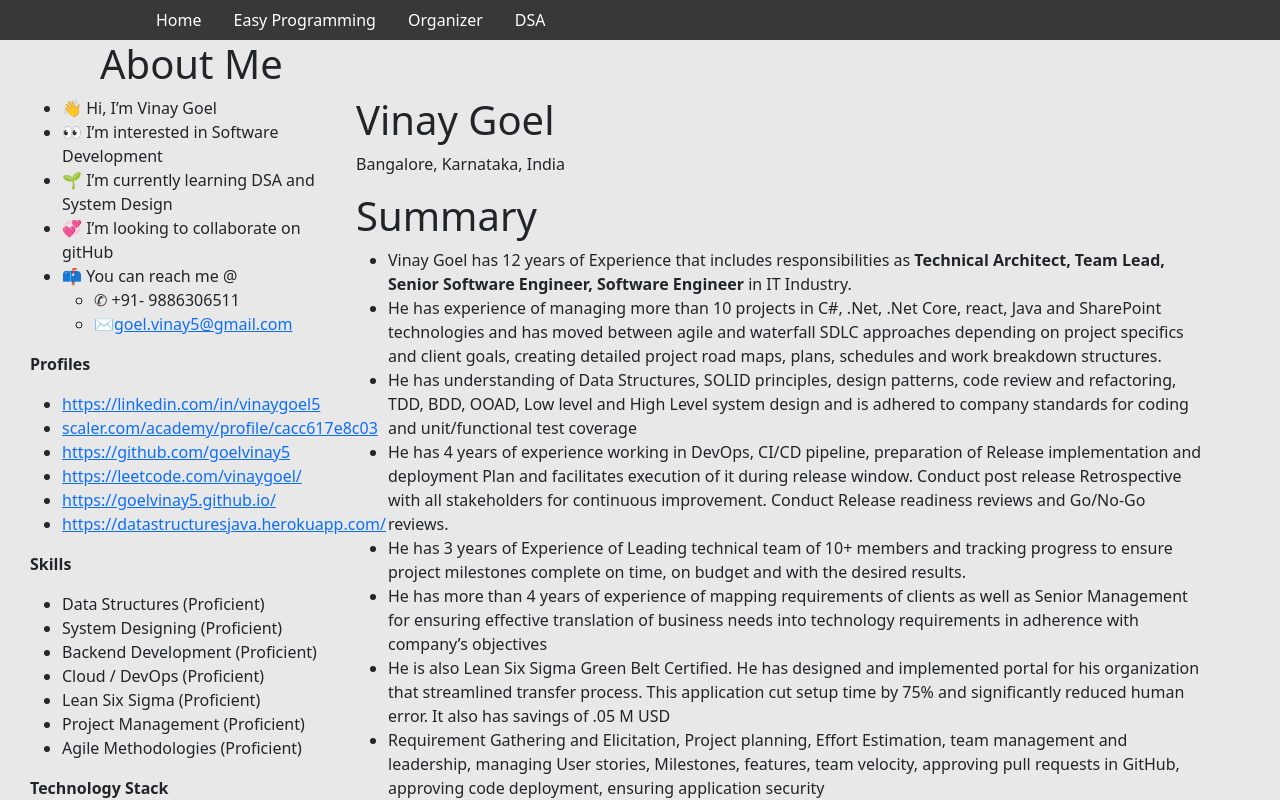
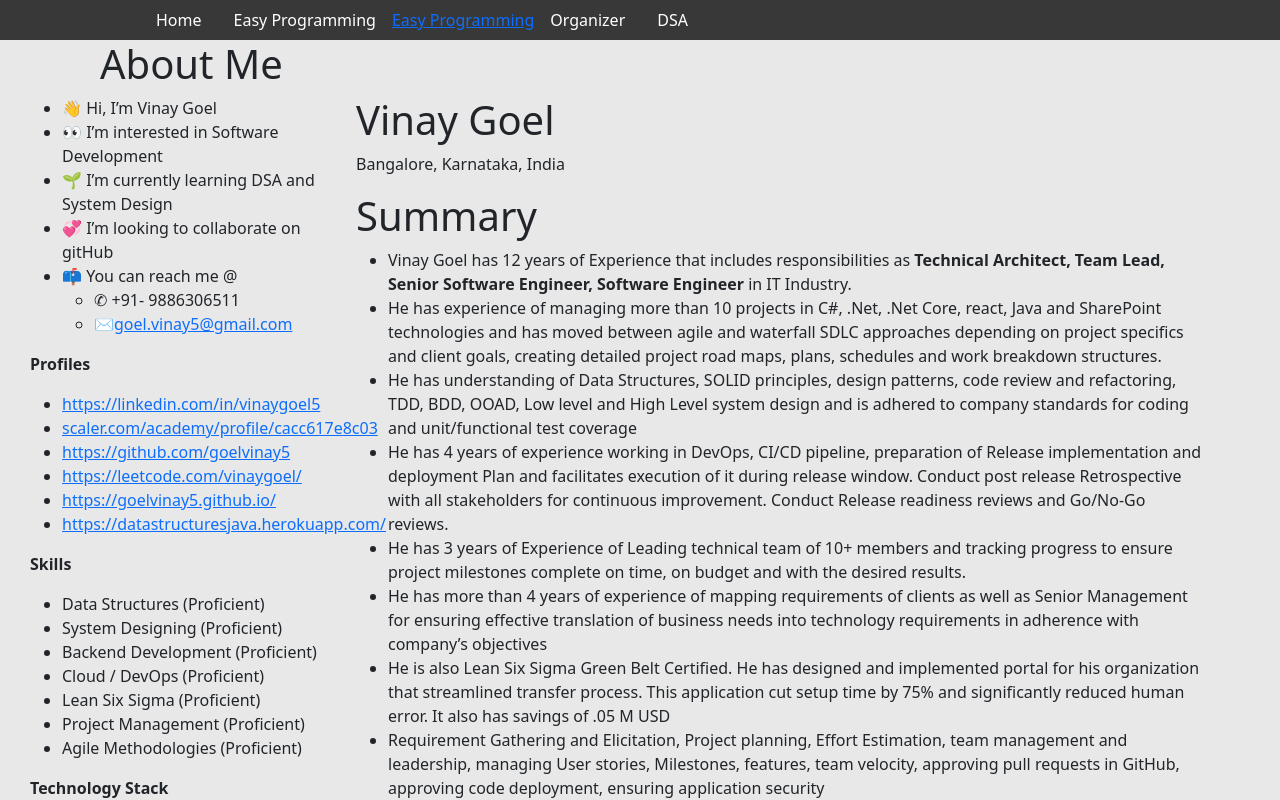
Before and after one commit to goelvinay5/goelvinay5.github.io, a React (Create React App) app: page / in a window 1280 px wide. Shown: the top 800 px of the page. Built offline with nearby package versions, Linux system fonts and the light colour scheme.

Commit message:
added as href

```diff
--- a/src/components/Navbar/index.js
+++ b/src/components/Navbar/index.js
@@ -15,7 +15,8 @@ return (
                 <Bars />
                 <NavMenu>
                     <NavLink to='/home' activeStyle>Home</NavLink>
-	<NavLink to='https://goelvinay5.github.io/easyprogramming/' activeStyle>Easy Programming</NavLink>
+                    <NavLink to='/easyprogramming/' activeStyle>Easy Programming</NavLink>
+                    <a href='https://goelvinay5.github.io/easyprogramming/'>Easy Programming</a>
                     <NavLink to='/organizer' activeStyle>Organizer</NavLink>
                     <NavLink to='/dsa' activeStyle>DSA</NavLink>
                     {/* Second Nav */}
```
Lines whose indentation alone changed are shown as unchanged.
